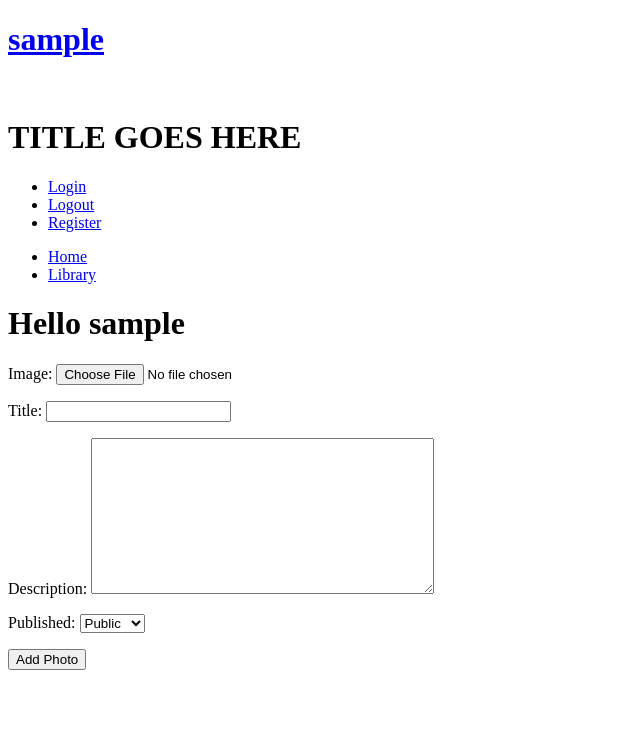
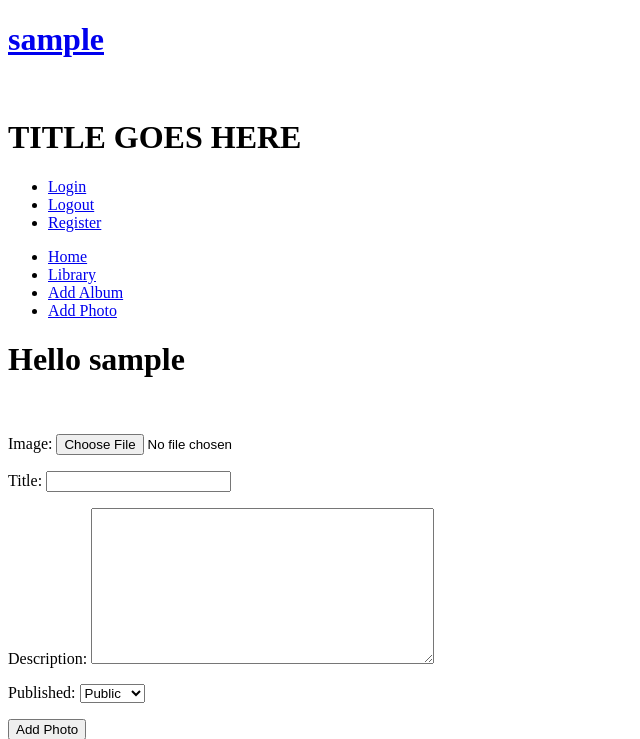
Before and after one commit to bgarnaat/django-imager-1, a Django app: page /images/photos/add/ in a window 1280 px wide. Shown: the top 739 px of the page, without its empty margins (0-640 px from the left). Run offline with Django 3.2, Linux system fonts and the light colour scheme; the visitor is signed in with stand-in values (Sample User, id 1); some libraries are stand-ins or nearby versions.

Commit message:
photo edit view working album edit view working updated urls

```diff
--- a/imager/imager/templates/add_album.html
+++ b/imager/imager/templates/add_album.html
@@ -2,7 +2,7 @@
 {% block content %}
 <h1>Hello {{user.username}}</h1>
 
-<form action="/images/albums/add/" method="POST">
+<form method="POST">
   {% csrf_token %}
   {{ form.as_p }}
   <input type="submit" value="Create Album" />
--- a/imager/imager/templates/add_photo.html
+++ b/imager/imager/templates/add_photo.html
@@ -2,7 +2,9 @@
 {% block content %}
 <h1>Hello {{user.username}}</h1>
 
-<form action="/images/photos/add/" method="POST" enctype="multipart/form-data">
+<img src="{{ img }}" alt="" />
+
+<form method="POST" enctype="multipart/form-data">
   {% csrf_token %}
   {{ form.as_p }}
   <input type="submit" value="Add Photo" />
--- a/imager/imager/templates/album.html
+++ b/imager/imager/templates/album.html
@@ -13,6 +13,11 @@
       <li><a href="/images/photo/{{photo.id}}"><img src="{{photo.image.url}}" alt="" width="100px" height="100px" /></a></li>
     {% endfor %}
   </ul>
+  <a href="/images/albums/edit/{{album.id}}">Edit Album</a>
+  <form action="/images/albums/delete/{{album.id}}" method="post">
+    {% csrf_token %}
+    <input type="submit" value="KILL IT WITH FIRE!">
+  </form>
 </section>
 
 {% endblock %}
--- a/imager/imager/templates/home.html
+++ b/imager/imager/templates/home.html
@@ -18,6 +18,8 @@
         <ul id="nav_ul">
           <li class="nav_li"><a href="/">Home</a></li>
           <li class="nav_li"><a href="/images/library/">Library</a></li>
+          <li class="nav_li"><a href="/images/albums/add">Add Album</a></li>
+          <li class="nav_li"><a href="/images/photos/add">Add Photo</a></li>
         </ul>
       </nav>
     </header>
--- a/imager/imager/templates/photo.html
+++ b/imager/imager/templates/photo.html
@@ -6,6 +6,11 @@
   <h2>Photo</h2>
   <a href="/images/photo/{{img.id}}"><img src="{{img.image.url}}" alt="" width="100px" height="100px" /></a>
   <a href="/images/photo/{{img.id}}"><img src="{{img.image.url}}" alt="" /></a>
+  <a href="/images/photos/edit/{{img.id}}">Edit Photo</a>
+  <form action="/images/photos/delete/{{img.id}}" method="post">
+    {% csrf_token %}
+    <input type="submit" value="KILL IT WITH FIRE!">
+  </form>
 </section>
 
 {% endblock %}
--- a/imager/imager/urls.py
+++ b/imager/imager/urls.py
@@ -15,14 +15,14 @@ Including another URLconf
 """
 from django.conf.urls import url, include
 from django.contrib import admin
-from .views import ClassView, logout_view, ProfileView, LibraryView, AlbumView
-from .views import PhotoView, AddAlbumView, AddPhotoView, EditAlbumView, EditPhotoView
+from .views import ClassView, logout_view, ProfileView, LibraryView
+from .views import AlbumView, AddAlbumView, EditAlbumView, DeleteAlbumView
+from .views import PhotoView, AddPhotoView, EditPhotoView, DeletePhotoView
 from django.conf.urls.static import static
 from imager import settings
 from django.contrib.auth.decorators import login_required
 
 
-# TODO: WRAP URLS IN LOGIN REQUIRED...  it will solve every problem ever, for realy-yo...
 urlpatterns = [
     url(r'^admin/', admin.site.urls),
     url(r'^$', ClassView.as_view(), name='home_page'),
@@ -33,10 +33,12 @@ urlpatterns = [
     url(r'^images/library/$', login_required(LibraryView.as_view()), name='library'),
     url(r'^images/album/(?P<id>[0-9]+)$', login_required(AlbumView.as_view()), name='album'),
     url(r'^images/albums/add/$', login_required(AddAlbumView.as_view()), name='add_album'),
-    url(r'^images/albums/edit/(?P<id>[0-9]+)$', login_required(EditAlbumView.as_view()), name='add_album'),
+    url(r'^images/albums/edit/(?P<id>[0-9]+)$', login_required(EditAlbumView.as_view()), name='edit_album'),
+    url(r'^images/albums/delete/(?P<id>[0-9]+)$', login_required(DeleteAlbumView.as_view()), name='delete_album'),
     url(r'^images/photo/(?P<id>[0-9]+)$', login_required(PhotoView.as_view()), name='photo'),
     url(r'^images/photos/add/$', login_required(AddPhotoView.as_view()), name='add_photo'),
-    # url(r'^images/photos/edit/(?P<id>[0-9]+)$', EditPhotoView.as_view(), name='add_photo'),
+    url(r'^images/photos/edit/(?P<id>[0-9]+)$', login_required(EditPhotoView.as_view()), name='edit_photo'),
+    url(r'^images/photos/delete/(?P<id>[0-9]+)$', login_required(DeletePhotoView.as_view()), name='delete_photo'),
 ]
 
 if settings.DEBUG:
--- a/imager/imager/views.py
+++ b/imager/imager/views.py
@@ -66,7 +66,7 @@ class AlbumView(TemplateView):
 
     def get_context_data(self, *args, **kwargs):
         try:
-            album = Album.objects.all().filter(id=kwargs['id'])[0]
+            album = Album.objects.get(pk=kwargs['id'])
             photos = album.photos.all()
             img_qty = photos.count()
         except IndexError:
@@ -80,7 +80,7 @@ class PhotoView(TemplateView):
 
     def get_context_data(self, *args, **kwargs):
         try:
-            img = Photo.objects.get(pk=kwargs['id'])[0]
+            img = Photo.objects.get(pk=kwargs['id'])
         except IndexError:
             img = None
         return {'img': img}
@@ -137,9 +137,9 @@ class EditAlbumView(TemplateView):
     template_name = 'add_album.html'
 
     def get_context_data(self, *args, **kwargs):
-        album_edit = Album.objects.get(pk=kwargs['id'])[0]
+        album_edit = Album.objects.get(pk=kwargs['id'])
         data = {
-            'photos': album_edit.photos,
+            'photos': album_edit.photos.all(),
             'title': album_edit.title,
             'description': album_edit.description,
             'published': album_edit.published,
@@ -149,7 +149,7 @@ class EditAlbumView(TemplateView):
         return {'form': form}
 
     def post(self, request, *args, **kwargs):
-        form = AlbumForm(self.request.POST)
+        form = AlbumForm(self.request.POST, instance=Album.objects.get(pk=kwargs['id']))
         if self.request.method == 'POST' and form.is_valid():
             form.instance.owner = request.user
             form.save()
@@ -166,13 +166,34 @@ class EditPhotoView(TemplateView):
     template_name = 'add_photo.html'
 
     def get_context_data(self, *args, **kwargs):
-        form = PhotoForm()
-        return {'form': form}
+        img = Photo.objects.get(pk=kwargs['id'])
+        data = {
+            'title': img.title,
+            'description': img.description,
+            'published': img.published
+        }
+        form = PhotoEditForm(initial=data)
+        return {'form': form, 'img': img.image.url}
 
     def post(self, request, *args, **kwargs):
-        import pdb; pdb.set_trace()
-        form = PhotoForm(request.POST, request.FILES)
+        form = PhotoForm(request.POST, request.FILES, instance=Photo.objects.get(pk=kwargs['id']))
         if request.method == 'POST' and form.is_valid():
             form.instance.owner = request.user
             form.save()
         return redirect('library')
+
+
+class DeleteAlbumView(TemplateView):
+
+    def post(self, request, *args, **kwargs):
+        if request.method == 'POST':
+            Album.objects.get(pk=kwargs['id']).delete()
+        return redirect('library')
+
+
+class DeletePhotoView(TemplateView):
+
+    def post(self, request, *args, **kwargs):
+        if request.method == 'POST':
+            Photo.objects.get(pk=kwargs['id']).delete()
+        return redirect('library')
--- a/imager/imager_images/models.py
+++ b/imager/imager_images/models.py
@@ -19,7 +19,7 @@ class Photo(models.Model):
     def __str__(self):
         return self.title
 
-    image = models.ImageField(upload_to=MEDIA_ROOT)
+    image = models.ImageField(upload_to='photos/%Y-%m-%d')
     owner = models.ForeignKey(
         settings.AUTH_USER_MODEL,
         on_delete=models.CASCADE
```
